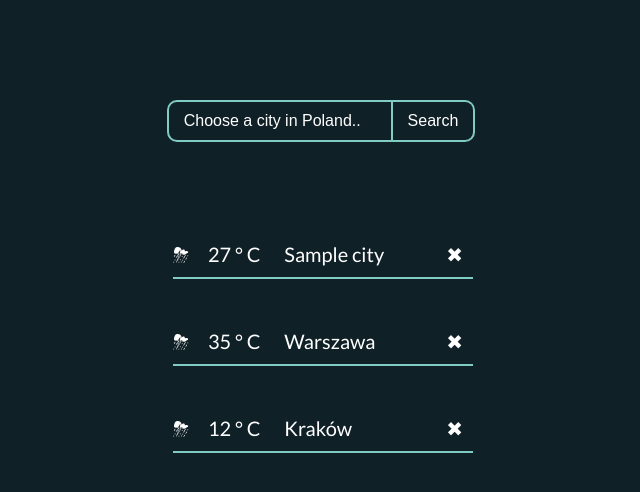
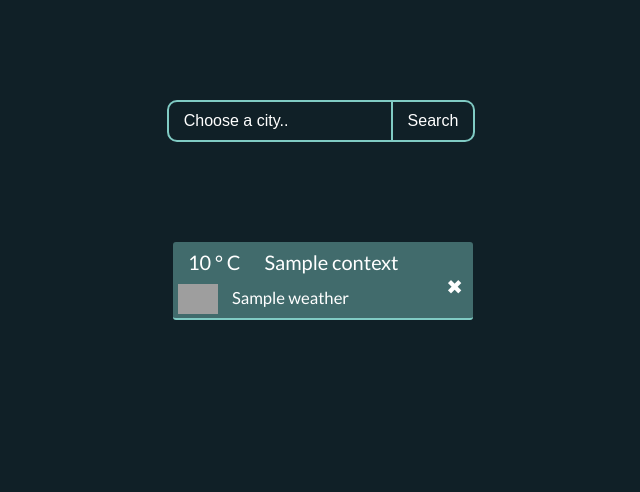
Before and after one commit to FilipTokarski/flask_weather_api, a Flask app: template templates/home.html in a window 1280 px wide. Shown: the top 492 px of the page, without its empty margins (317-957 px from the left). Run offline with Flask 2, Linux system fonts and the light colour scheme; the template is opened without the code that fills it: most values are stand-ins (such as "Sample title", 1, 10 or a date in 2020); grey boxes are pictures that could not be loaded.

Commit message:
API request class added

```diff
--- a/app.py
+++ b/app.py
@@ -1,16 +1,38 @@
-from flask import Flask, render_template, request
+from flask import Flask, render_template, request, redirect, url_for
+from flask_sqlalchemy import SQLAlchemy
+from api_request import ApiRequest
+
 app = Flask(__name__)
+app.config['SQLALCHEMY_DATABASE_URI'] = 'sqlite:///app.db'
+
+db = SQLAlchemy(app)
+
+# class Cities(db.Model):
+#     pass
 
 
 @app.route('/', methods=['GET', 'POST'])
 def home():
     if request.method == 'POST':
-        city = request.form['city']
-        return render_template('home.html', city=city)
+        city_name = request.form['city']
+        api_data = ApiRequest(city_name)
+        context = api_data.get_data()
+        return render_template('home.html', context=context)
 
     elif request.method == 'GET':
         return render_template('home.html')
 
 
+@app.route('/delete_city', methods=['GET', 'POST'])
+def delete_city():
+    if request.method == 'POST':
+        modal = request.form['modal']
+        return redirect('/')
+
+    elif request.method == 'GET':
+        return redirect('/')
+
+
+
 if __name__ == '__main__':
     app.run(debug=True)
--- a/static/css/style.scss
+++ b/static/css/style.scss
@@ -68,7 +68,21 @@ form{
     min-width: 300px;
     margin-bottom: 50px;
     padding-bottom: 10px;
+    padding-top: 8px;
     border-bottom: 2px solid $border-color;
+    background-color: #80cbc470;
+    border-radius: 3px;
+
+    img{
+        height: 30px;
+        position: relative;
+        top: 10px;
+        left: 5px;
+    }
+
+    small{
+        padding-left: 15px;
+    }
 
     .city-temp{
         margin-left: 15px;
@@ -121,6 +135,18 @@ form{
         border: 2px solid $border-color;
         border-radius: 10px;
         color: $main-font-color;
+
+            a{
+            color: $main-font-color;
+            text-decoration: none;
+            }
+
+            a:hover{
+                transition: all 0.2s;
+                background: $border-color;
+                color: $main-background;
+                cursor: pointer;
+            }
         }
 
         button:hover{
--- a/static/js/app.js
+++ b/static/js/app.js
@@ -11,7 +11,7 @@ for(i=0; i<removeButtons.length; i++){
 function showModal(e){
     mainContainer.classList.add('blur');
     modalWindow.style.display = "flex";
-    document.getElementById('modal').addEventListener('click', hideModal);
+    document.getElementById('modal-button').addEventListener('click', hideModal);
     e.preventDefault();
 };
 
@@ -21,3 +21,26 @@ function hideModal(e){
     modalWindow.style.display = "none";
     e.preventDefault();
 };
+
+
+
+
+
+const Http = new XMLHttpRequest();
+const url='http://api.openweathermap.org/data/2.5/forecast?q=krakow&APPID=f8d2eb98e626defe7bcc37762d3af2b7';
+Http.open("GET", url);
+Http.send();
+
+Http.onreadystatechange=(e)=>{
+console.log(JSON.parse(Http.responseText));
+response = JSON.parse(Http.responseText);
+
+// city
+console.log(response.city.name);
+// temp
+console.log(response.list[0].main.temp);
+// icon
+console.log(response.list[0].weather[0].icon);
+// weather
+console.log(response.list[0].weather[0].description);
+}
--- /dev/null
+++ b/templates/deleted.html
@@ -0,0 +1,4 @@
+{% extends 'base.html' %}
+{% block content %}
+<h1>Deleted</h1>
+{% endblock %}
--- a/templates/home.html
+++ b/templates/home.html
@@ -1,38 +1,35 @@
 {% extends 'base.html' %}
 {% block content %}
 <main id="main-container" class="container">
-    <form action="" method="POST">
-        <input type="text" placeholder="Choose a city in Poland.." name="city" required>
+    {% if message %}
+    <h3>{{message}}</h3>
+    {% endif %}
+    <form action="{{ url_for('home')}}" method="POST">
+        <input type="text" placeholder="Choose a city.." name="city" required>
         <button type="submit">Search</button>
     </form>
+    {% if context is defined %}
     <div class="city-container">
-        <span>&#9928</span>
-        <span class="city-temp">27 &#176 C</span>
-        <span class="city-name">{{city|capitalize}} {{ modal_form }}</span>
+        <span class="city-temp">{{context.temp}} &#176 C</span>
+        <span class="city-name">{{context.name|capitalize}}</span>
+        <br>
+        <span><img src="http://openweathermap.org/img/w/{{context.icon}}.png" alt="Weather icon"></span>
+        <span><small>{{context.weather}}</small></span>
         <span class="remove">&#10006</span>
     </div>
-    <div class="city-container">
-        <span>&#9928</span>
-        <span class="city-temp">35 &#176 C</span>
-        <span class="city-name">Warszawa</span>
-        <span class="remove">&#10006</span>
-    </div>
-    <div class="city-container">
-        <span>&#9928</span>
-        <span class="city-temp">12 &#176 C</span>
-        <span class="city-name">Kraków</span>
-        <span class="remove">&#10006</span>
-    </div>
+    {% endif %}
 </main>
 <div id="modal" class="modal">
     <div class="modal-message">
         Are you sure you want to delete this city?
         <br> <br> <br>
-        <form action="" method="POST">
-            <button>Yes, delete</button>
-            <input type="hidden" name="modal_form" value="City deleted">
+        <form action="{{ url_for('delete_city')}}" method="POST">
+            <button type="submit">Yes, delete</button>
+            <input type="hidden" name="modal" value="City deleted" required>
         </form>
-        <button>No</button>
+        <button id="modal-button">No</button>
     </div>
 </div>
 {% endblock %}
+
+<!-- http://openweathermap.org/img/w/10d.png -->
```
Also changed, not shown: api_request.py (+33 -2 lines), static/css/style.min.css (+1 -1 lines), 3 other files.
